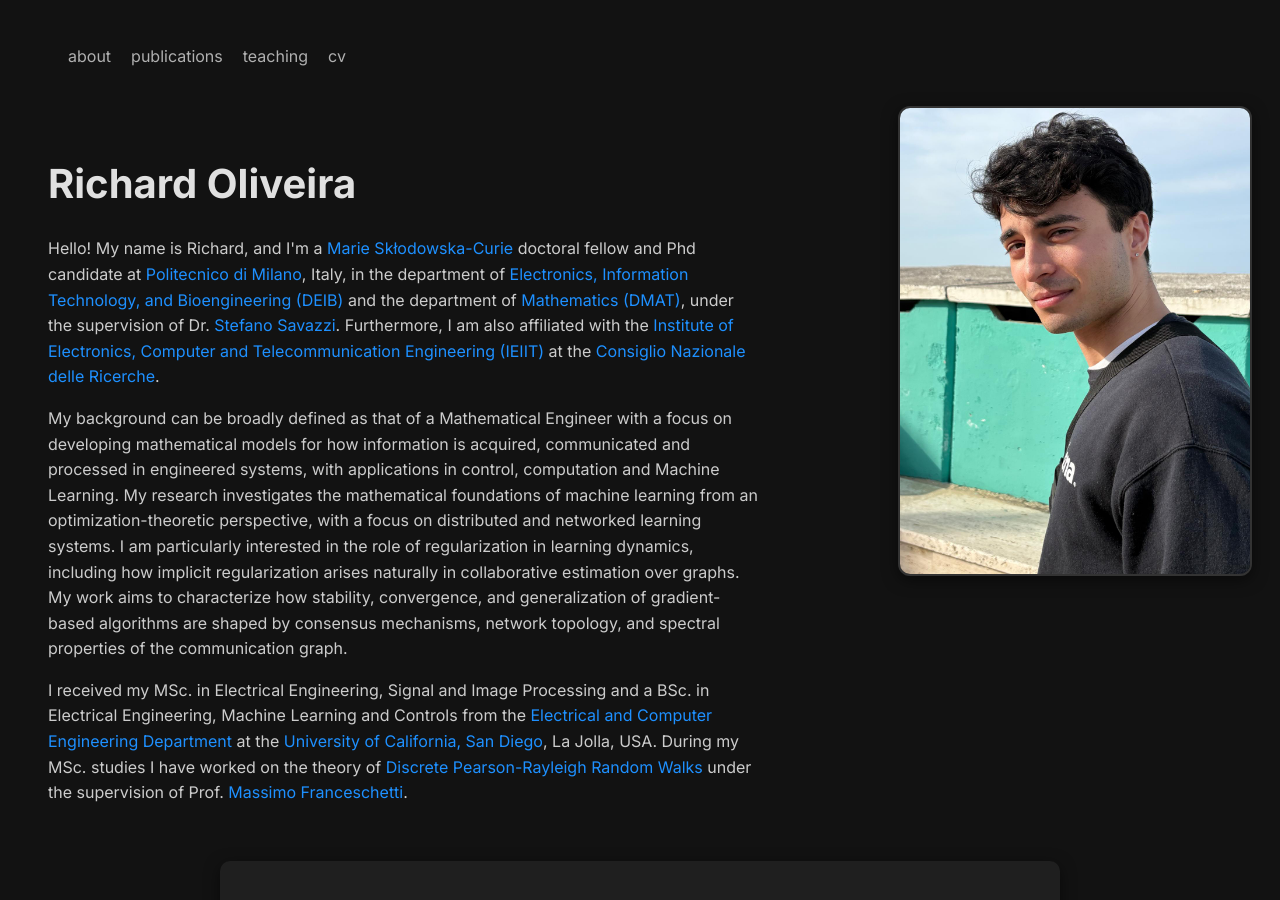
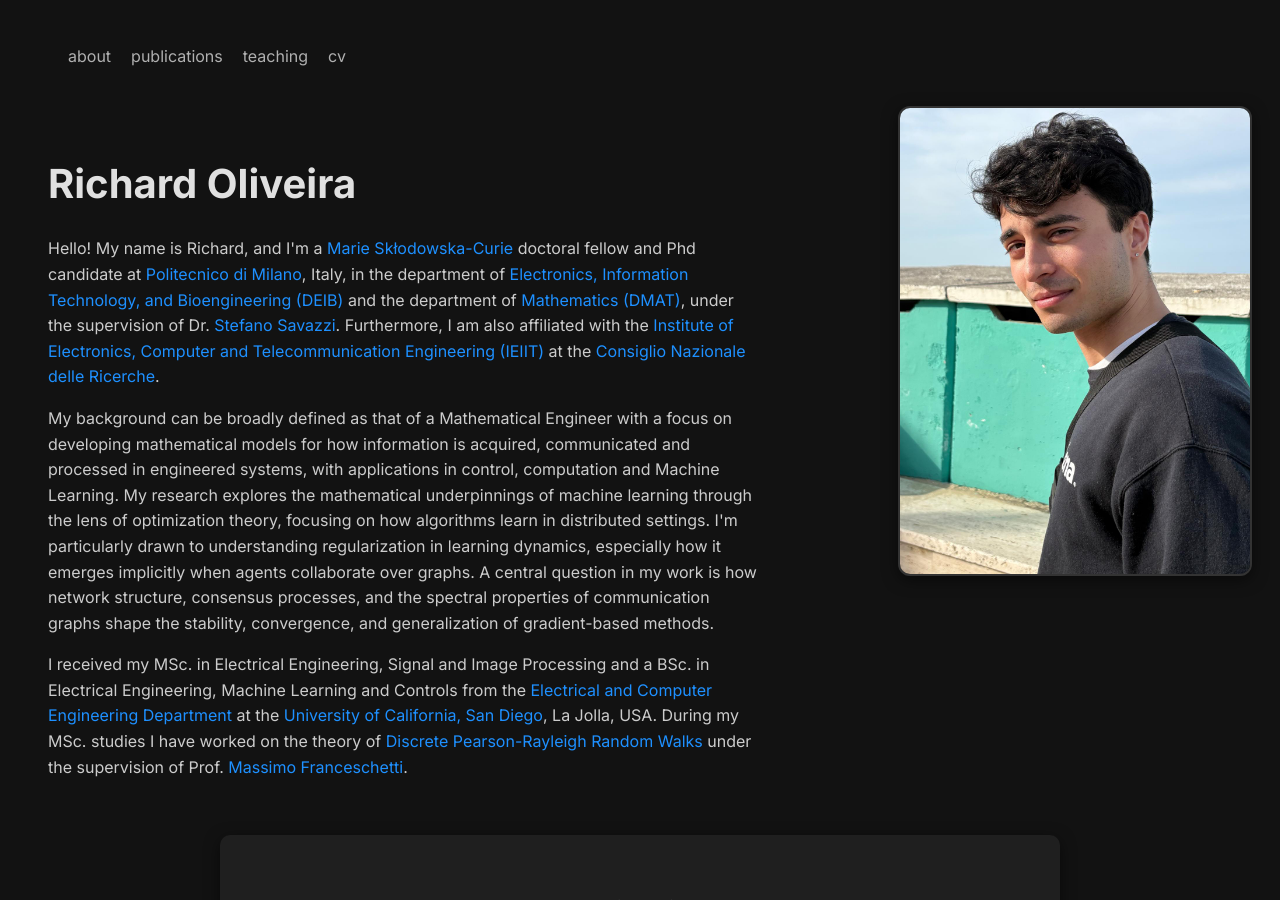
Before and after one commit to raolivei13/website_rich, a Jekyll site: the page index.html, which Jekyll copies as it is, in a window 1280 px wide and 900 px high. Built offline with Jekyll 4.4.1, drawn with Linux system fonts in a browser that asks for light colours.

Commit message:
Update index.html

```diff
--- a/index.html
+++ b/index.html
@@ -43,10 +43,10 @@
         <p class="intro-paragraph">
           My background can be broadly defined as that of a Mathematical Engineer with a focus on developing mathematical
           models for how information is acquired, communicated and processed in engineered systems, with applications in control, computation and Machine Learning.
-          My research investigates the mathematical foundations of machine learning from an optimization-theoretic perspective, with a focus on distributed and networked
-          learning systems. I am particularly interested in the role of regularization in learning dynamics, including how implicit regularization arises naturally in collaborative
-          estimation over graphs. My work aims to characterize how stability, convergence, and generalization of gradient-based algorithms are shaped by consensus mechanisms, network topology, and spectral
-          properties of the communication graph.
+          My research explores the mathematical underpinnings of machine learning through the lens of optimization theory, focusing on how algorithms learn in distributed
+          settings. I'm particularly drawn to understanding regularization in learning dynamics, especially how it emerges implicitly when agents collaborate
+          over graphs. A central question in my work is how network structure, consensus processes, and the spectral properties of communication graphs shape the stability,
+          convergence, and generalization of gradient-based methods.
         </p>
         <p class="intro-paragraph">
           I received my MSc. in Electrical Engineering, Signal and Image Processing and a BSc. in Electrical Engineering, Machine Learning and Controls
```
